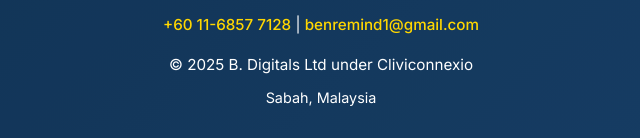
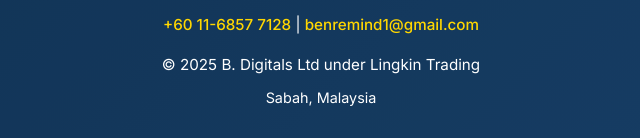
Before and after one commit to fallenben289/rural-servicev0.1, a website: page index.html in a window 1280 px wide. Shown: the part 2502-2640 px from the top of the page, 319-959 px from the left. Drawn offline with Linux system fonts and the light colour scheme.

Commit message:
Update index.html
v2

```diff
--- a/index.html
+++ b/index.html
@@ -704,7 +704,7 @@
       <a href="tel:+601168577128" style="color: var(--highlight); text-decoration: none;" itemprop="telephone">+60 11-6857 7128</a> |
       <a href="mailto:benremind1@gmail.com" style="color: var(--highlight); text-decoration: none;" itemprop="email">benremind1@gmail.com</a>
     </div>
-    <div style="margin-top: 1rem;">© <span itemprop="foundingDate">2025</span> B. Digitals Ltd under Cliviconnexio</div>
+    <div style="margin-top: 1rem;">© <span itemprop="foundingDate">2025</span> B. Digitals Ltd under Lingkin Trading</div>
     <div style="margin-top: 0.5rem; font-size: 0.9rem;" itemprop="address" itemscope itemtype="http://schema.org/PostalAddress">
       <span itemprop="addressLocality">Sabah</span>, <span itemprop="addressCountry">Malaysia</span>
     </div>
```
